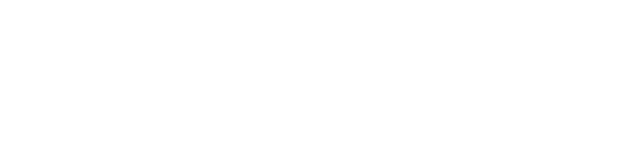
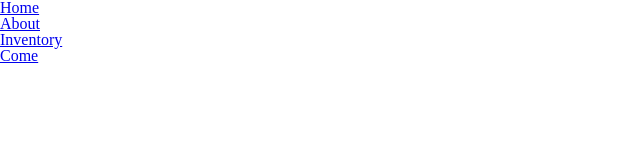
Before and after one commit to morg021/mtm6201-midterm, a plain HTML site: page index.html in a window 1280 px wide. Shown: the whole page, without its empty margins (0-640 px from the left). Drawn offline with Linux system fonts and the light colour scheme.

Commit message:
working on mid-term

```diff
--- a/css/main.css
+++ b/css/main.css
@@ -0,0 +1,43 @@
+html, body, div, span, applet, object, iframe,
+h1, h2, h3, h4, h5, h6, p, blockquote, pre,
+a, abbr, acronym, address, big, cite, code,
+del, dfn, em, img, ins, kbd, q, s, samp,
+small, strike, strong, sub, sup, tt, var,
+b, u, i, center,
+dl, dt, dd, ol, ul, li,
+fieldset, form, label, legend,
+table, caption, tbody, tfoot, thead, tr, th, td,
+article, aside, canvas, details, embed,
+figure, figcaption, footer, header, hgroup,
+menu, nav, output, ruby, section, summary,
+time, mark, audio, video {
+	margin: 0;
+	padding: 0;
+	border: 0;
+	font-size: 100%;
+	font: inherit;
+	vertical-align: baseline;
+}
+/* HTML5 display-role reset for older browsers */
+article, aside, details, figcaption, figure,
+footer, header, hgroup, menu, nav, section {
+	display: block;
+}
+body {
+	line-height: 1;
+}
+ol, ul {
+	list-style: none;
+}
+blockquote, q {
+	quotes: none;
+}
+blockquote:before, blockquote:after,
+q:before, q:after {
+	content: '';
+	content: none;
+}
+table {
+	border-collapse: collapse;
+	border-spacing: 0;
+}
--- a/index.html
+++ b/index.html
@@ -4,7 +4,25 @@
     <meta charset="UTF-8">
     <meta name="viewport" content="width=device-width, initial-scale=1.0">
     <title>Document</title>
+    <link href="css/main.css" rel="stylesheet">
 </head>
+<div class="wrapper">
+    <div class="header-container">
+        <header>
+            <div class=" logo-container">
+
+            </div>
+            <nav>
+                <ul>
+                    <li class="box box1"><a href="index.html">Home</a></li>
+                    <li class="box box2"><a href="about.html">About</a></li>
+                    <li class="box box3"><a href="inventory.html">Inventory</a></li>
+                    <li class="box box4"><a href="contact">Come</a></li>
+                </ul>
+            </nav>
+        </header>
+    </div>
+</div>
 <body>
 
 </body>
```
Also changed, not shown: about.html (added, +12 -0 lines), inventory.html (added, +12 -0 lines), 1 other file.
